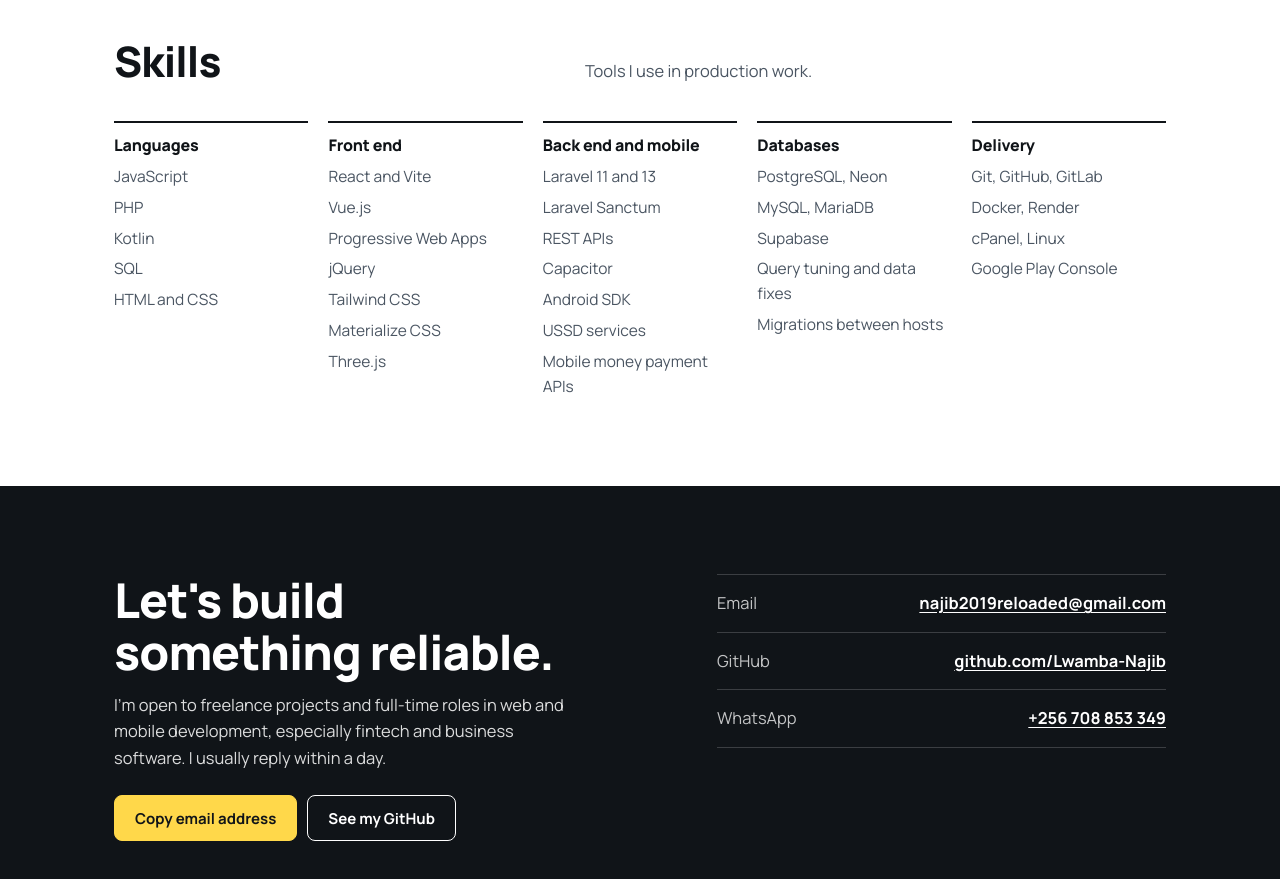
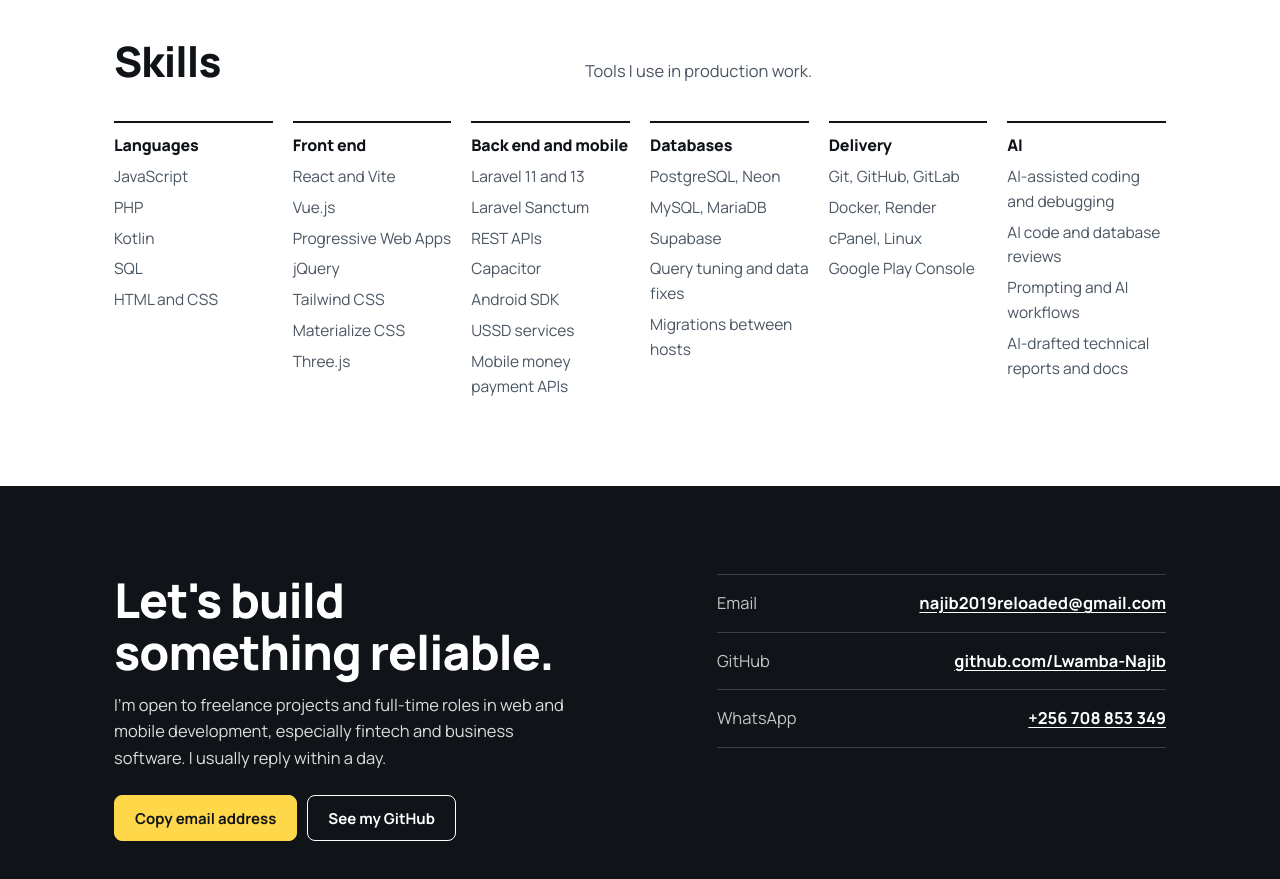
Before and after one commit to Lwamba-Najib/Lwamba-Najib.github.io, a plain HTML site: page index.html in a window 1280 px wide. Shown: the part 7680-8559 px from the top of the page. Drawn offline with Linux system fonts and the light colour scheme.

Commit message:
Portfolio review, tappable profile picture, AI skills

```diff
--- a/index.html
+++ b/index.html
@@ -134,7 +134,8 @@ section{padding:clamp(48px,7vw,88px) 0;border-top:1px solid var(--rule)}
 .xp h3{font-size:19px;letter-spacing:-.01em;margin-bottom:4px}
 .xp p{margin:0;color:var(--slate);max-width:70ch}
 
-.skills{display:grid;grid-template-columns:repeat(5,minmax(0,1fr));gap:20px}
+.skills{display:grid;grid-template-columns:repeat(6,minmax(0,1fr));gap:20px}
+@media(max-width:1100px){.skills{grid-template-columns:repeat(3,minmax(0,1fr));row-gap:28px}}
 .skill{border-top:2px solid var(--ink);padding-top:14px}
 .skill h3{font-size:16px;letter-spacing:-.01em;margin-bottom:10px}
 .skill ul{list-style:none;margin:0;padding:0;display:grid;gap:6px;color:var(--slate);font-size:15.5px}
@@ -463,6 +464,7 @@ section{padding:18pt 0;break-inside:auto}
         <div class="skill"><h3>Back end and mobile</h3><ul><li>Laravel 11 and 13</li><li>Laravel Sanctum</li><li>REST APIs</li><li>Capacitor</li><li>Android SDK</li><li>USSD services</li><li>Mobile money payment APIs</li></ul></div>
         <div class="skill"><h3>Databases</h3><ul><li>PostgreSQL, Neon</li><li>MySQL, MariaDB</li><li>Supabase</li><li>Query tuning and data fixes</li><li>Migrations between hosts</li></ul></div>
         <div class="skill"><h3>Delivery</h3><ul><li>Git, GitHub, GitLab</li><li>Docker, Render</li><li>cPanel, Linux</li><li>Google Play Console</li></ul></div>
+        <div class="skill"><h3>AI</h3><ul><li>AI-assisted coding and debugging</li><li>AI code and database reviews</li><li>Prompting and AI workflows</li><li>AI-drafted technical reports and docs</li></ul></div>
       </div>
     </div>
   </section>
```
